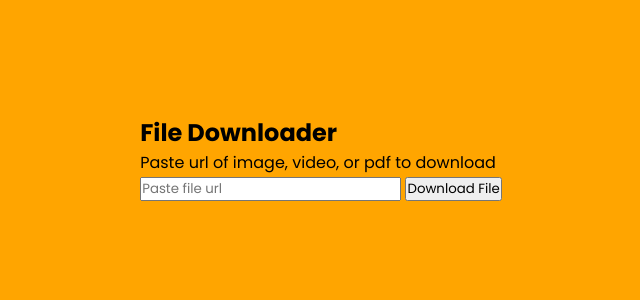
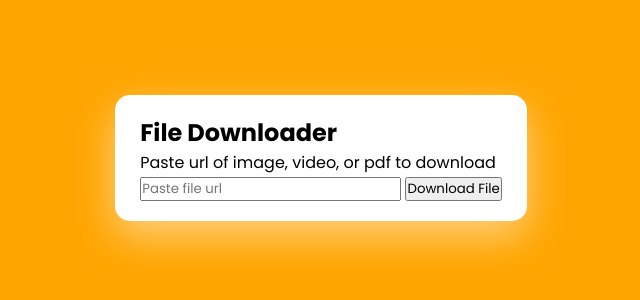
Before and after one commit to amanxsyed/Image-Video-Downloader, a plain HTML site: page index.html in a window 1280 px wide. Shown: the part 242-542 px from the top of the page, without its empty margins (319-959 px from the left). Drawn offline with Linux system fonts and the light colour scheme.

Commit message:
Add styling to wrapper div

```diff
--- a/style.css
+++ b/style.css
@@ -13,3 +13,10 @@ body{
     min-height: 100vh;
     background: orange;
 }
+.wrapper{
+    background-color: #fff;
+    max-width: 500px;
+    border-radius: 15px;
+    padding: 20px 25px 20px;
+    box-shadow: 0 15px 40px rgba(255, 255, 255, 0.5);
+}
```
